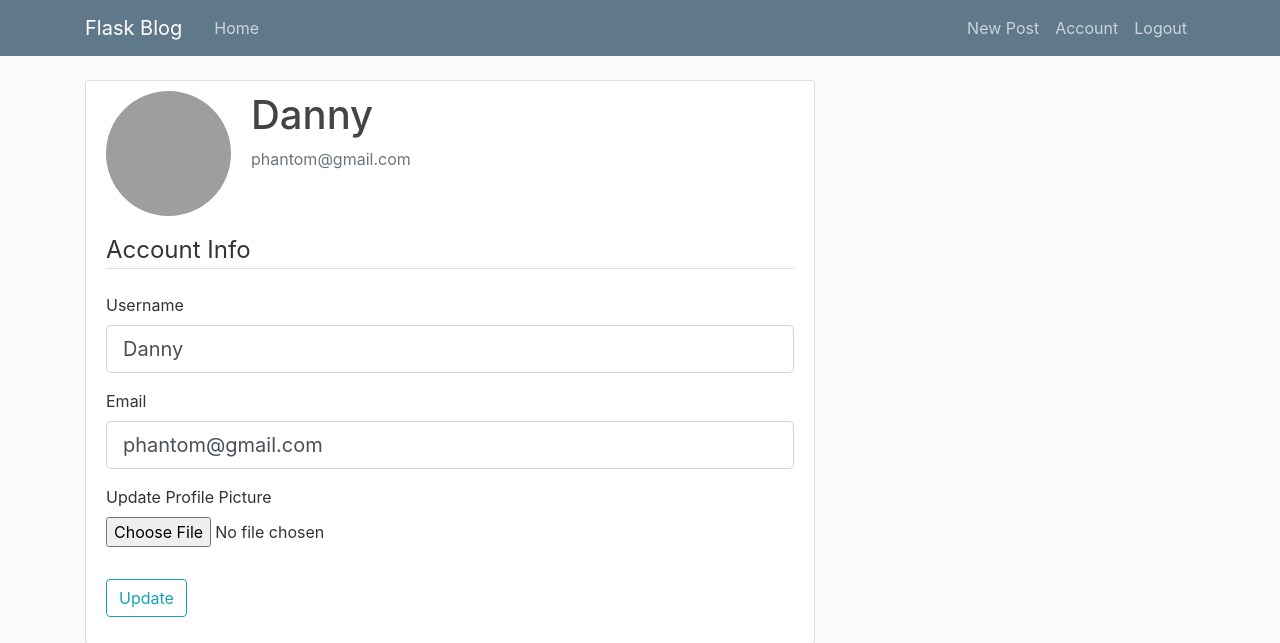
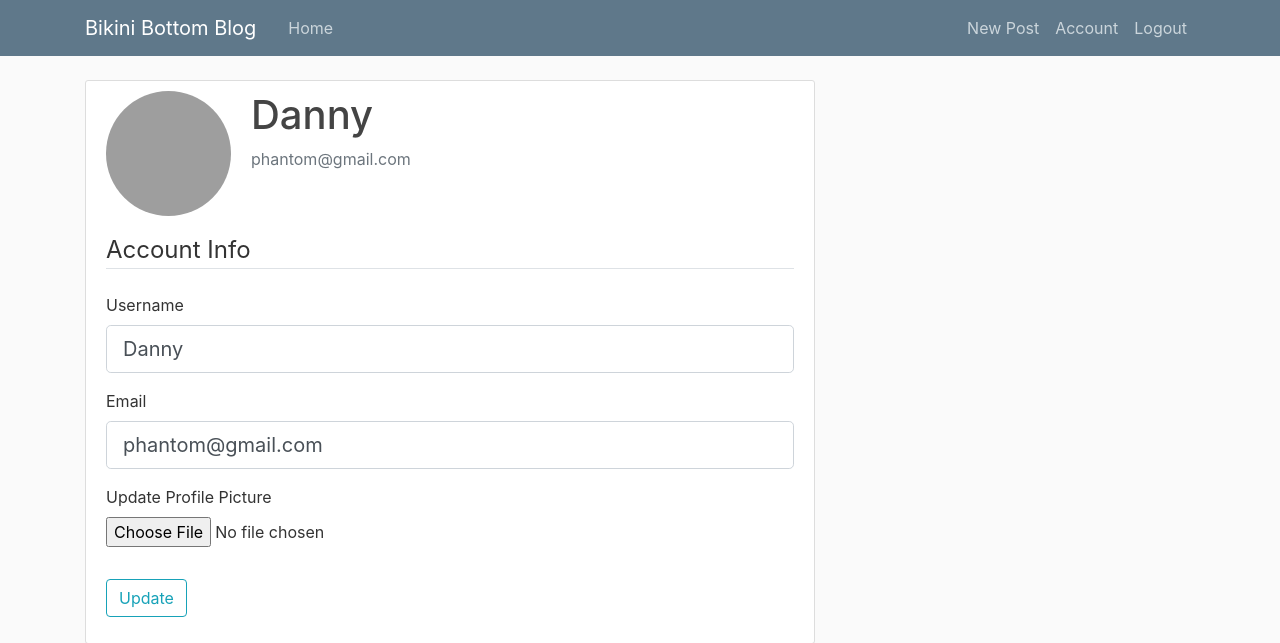
Before and after one commit to ranjitha/AppSecProjects, a Flask app: page /account in a window 1280 px wide. Shown: the top 643 px of the page. Run offline with Flask 2, Linux system fonts and the light colour scheme; a user stored in the database is signed in; parts of the project's set-up code (start-up, migrations or seed data) failed here and were passed over; some libraries are stand-ins or nearby versions; grey boxes are pictures that could not be loaded.

Commit message:
Switch Bikini Bottom

```diff
--- a/app/app/static/main.css
+++ b/app/app/static/main.css
@@ -10,6 +10,10 @@ h1, h2, h3, h4, h5, h6 {
 
 .bg-steel {
   background-color: #5f788a;
+}
+
+.bg-orange {
+  background-color: #FF4500;
 }
 
 .site-header .navbar-nav .nav-link {
--- a/app/app/templates/layout.html
+++ b/app/app/templates/layout.html
@@ -11,16 +11,16 @@
     <link rel="stylesheet" type="text/css" href="{{ url_for('static', filename='main.css') }}">
 
     {% if title %}
-        <title>Flask Blog - {{ title }}</title>
+        <title>Bikini Bottom Blog - {{ title }}</title>
     {% else %}
-        <title>Flask Blog</title>
+        <title>Bikini Bottom Blog</title>
     {% endif %}
 </head>
 <body>
     <header class="site-header">
       <nav class="navbar navbar-expand-md navbar-dark bg-steel fixed-top">
         <div class="container">
-          <a class="navbar-brand mr-4" href="/">Flask Blog</a>
+          <a class="navbar-brand mr-4" href="/">Bikini Bottom Blog</a>
           <button class="navbar-toggler" type="button" data-toggle="collapse" data-target="#navbarToggle" aria-controls="navbarToggle" aria-expanded="false" aria-label="Toggle navigation">
             <span class="navbar-toggler-icon"></span>
           </button>
```
